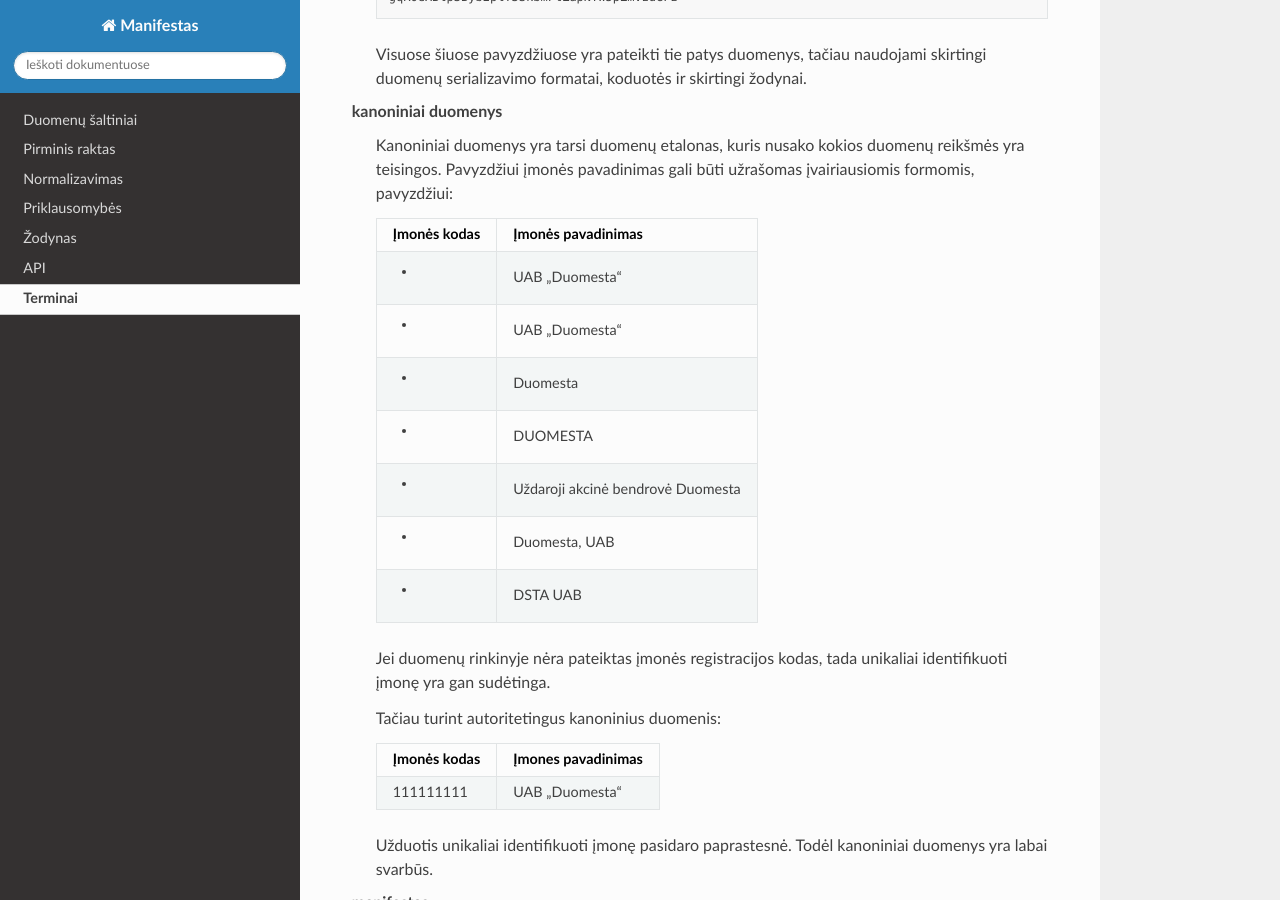
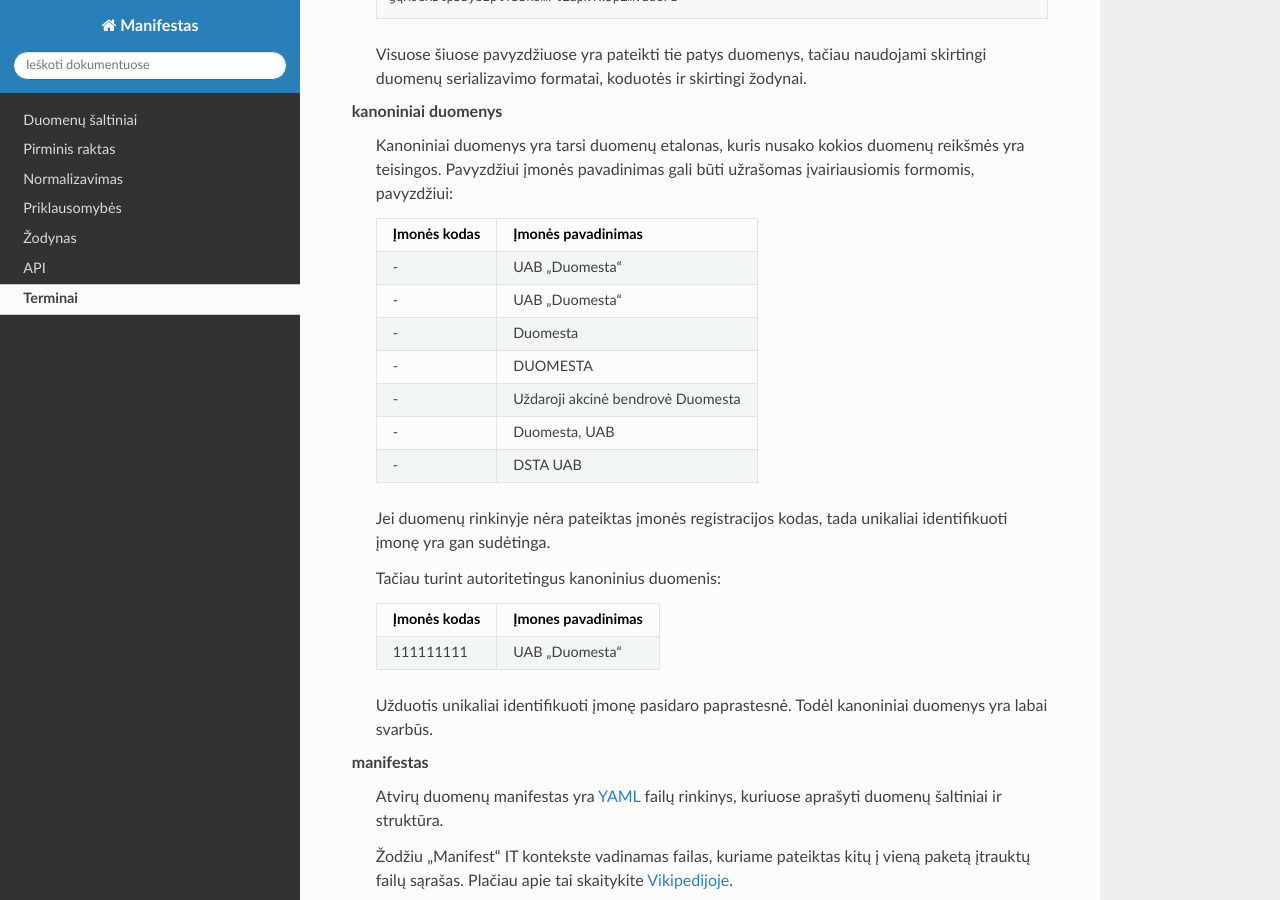
Before and after one commit to atviriduomenys/manifest, a Sphinx documentation site: the page built from docs/glossary.rst, in a window 1280 px wide and 900 px high, scrolled down 729 px. Built offline with Sphinx 7.4.7 and the Read the Docs theme 2.0.0, drawn with Linux system fonts in a browser that asks for light colours.

Commit message:
Fix canonicat data term description table

```diff
--- a/docs/glossary.rst
+++ b/docs/glossary.rst
@@ -51,13 +51,13 @@ Terminai
       ============ =================================
       Įmonės kodas Įmonės pavadinimas
       ============ =================================
-      -            UAB "Duomesta"
-      -            UAB „Duomesta“
-      -            Duomesta
-      -            DUOMESTA
-      -            Uždaroji akcinė bendrovė Duomesta
-      -            Duomesta, UAB
-      -            DSTA UAB
+      \-           UAB "Duomesta"
+      \-           UAB „Duomesta“
+      \-           Duomesta
+      \-           DUOMESTA
+      \-           Uždaroji akcinė bendrovė Duomesta
+      \-           Duomesta, UAB
+      \-           DSTA UAB
       ============ =================================
 
       Jei duomenų rinkinyje nėra pateiktas įmonės registracijos kodas, tada
```
